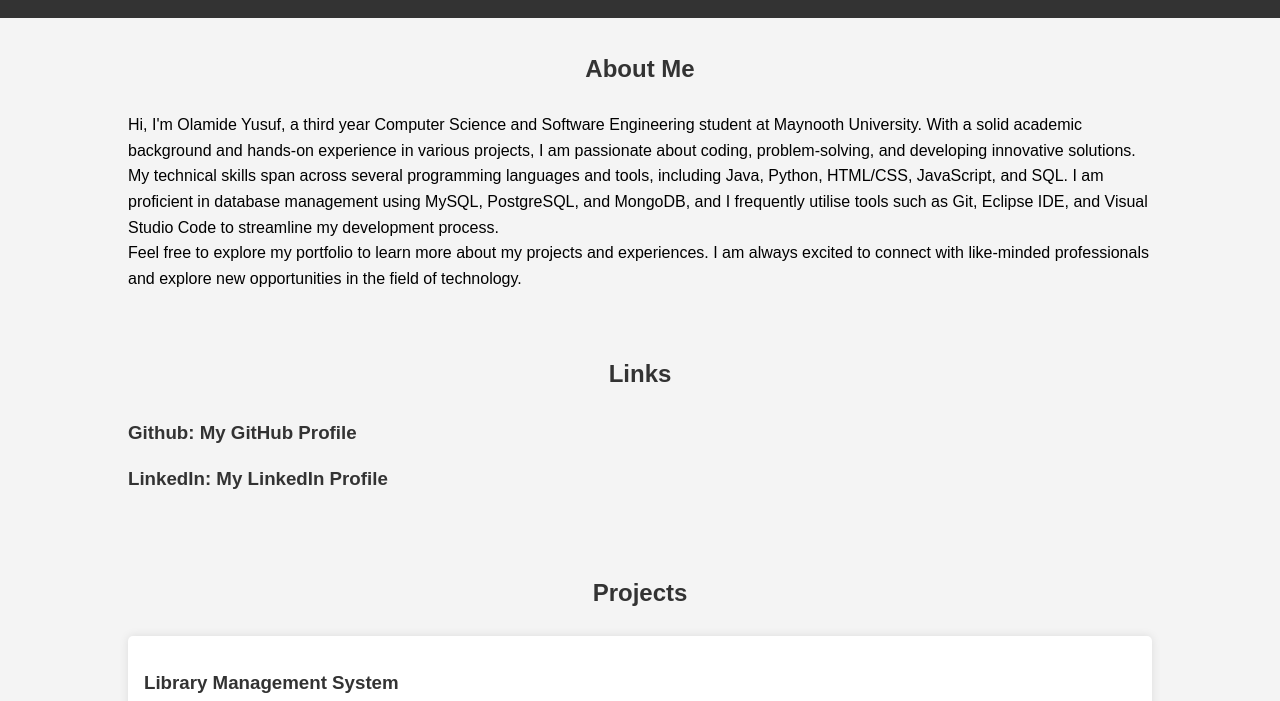
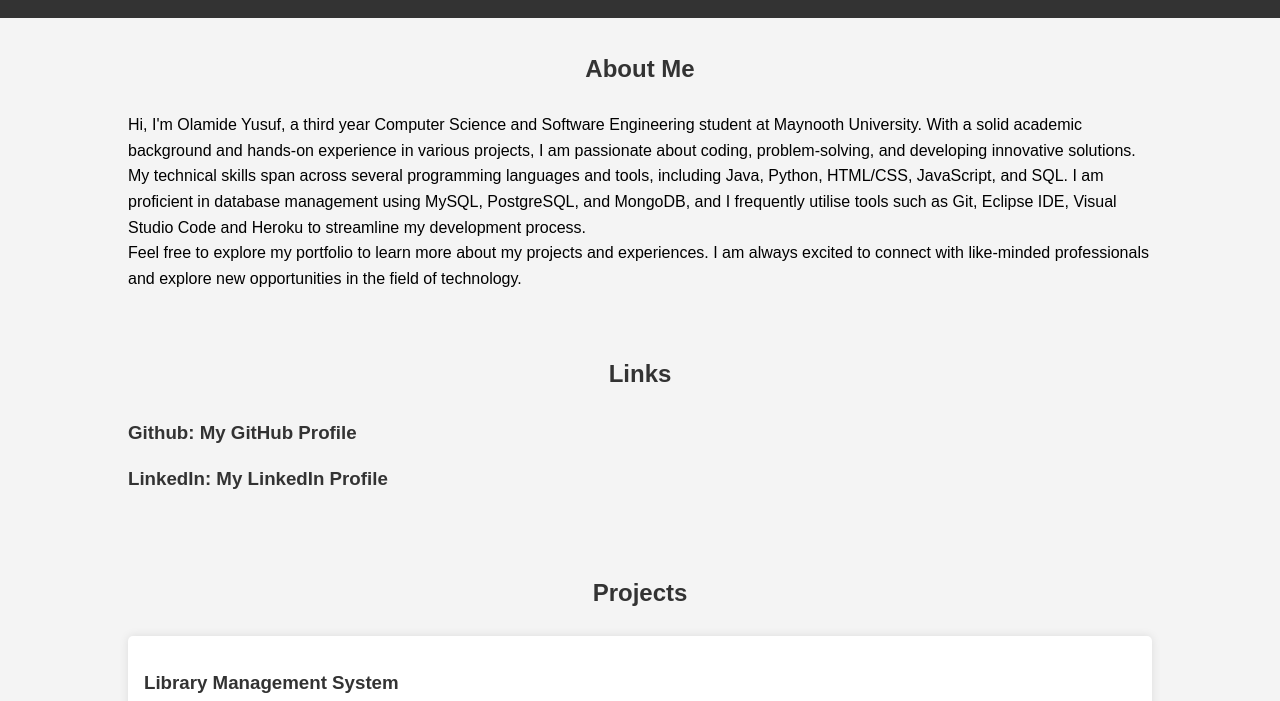
Before and after one commit to olamide44/portfolio, a plain HTML site: page index.html in a window 1280 px wide. Shown: the part 99-800 px from the top of the page. Drawn offline with Linux system fonts and the light colour scheme.

Commit message:
Update index.html

```diff
--- a/index.html
+++ b/index.html
@@ -25,7 +25,7 @@
         <div class="container">
             <h2>About Me</h2>
             <p>Hi, I'm Olamide Yusuf, a third year Computer Science and Software Engineering student at Maynooth University. With a solid academic background and hands-on experience in various projects, I am passionate about coding, problem-solving, and developing innovative solutions.</p>
-            <p>My technical skills span across several programming languages and tools, including Java, Python, HTML/CSS, JavaScript, and SQL. I am proficient in database management using MySQL, PostgreSQL, and MongoDB, and I frequently utilise tools such as Git, Eclipse IDE, and Visual Studio Code to streamline my development process.</p>
+            <p>My technical skills span across several programming languages and tools, including Java, Python, HTML/CSS, JavaScript, and SQL. I am proficient in database management using MySQL, PostgreSQL, and MongoDB, and I frequently utilise tools such as Git, Eclipse IDE, Visual Studio Code and Heroku to streamline my development process.</p>
             <p>Feel free to explore my portfolio to learn more about my projects and experiences. I am always excited to connect with like-minded professionals and explore new opportunities in the field of technology.</p>
         </div>
     </section>
```
